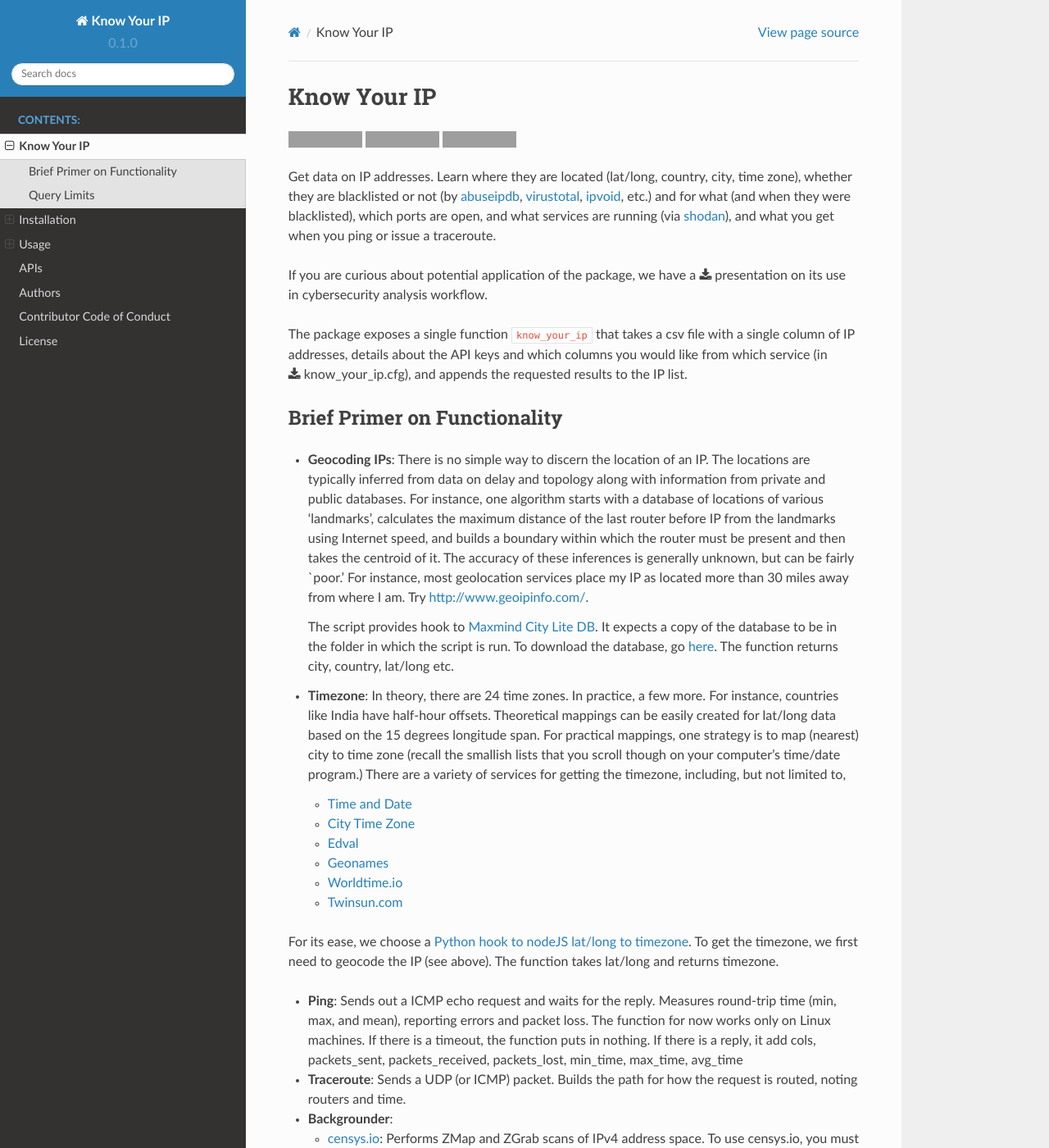
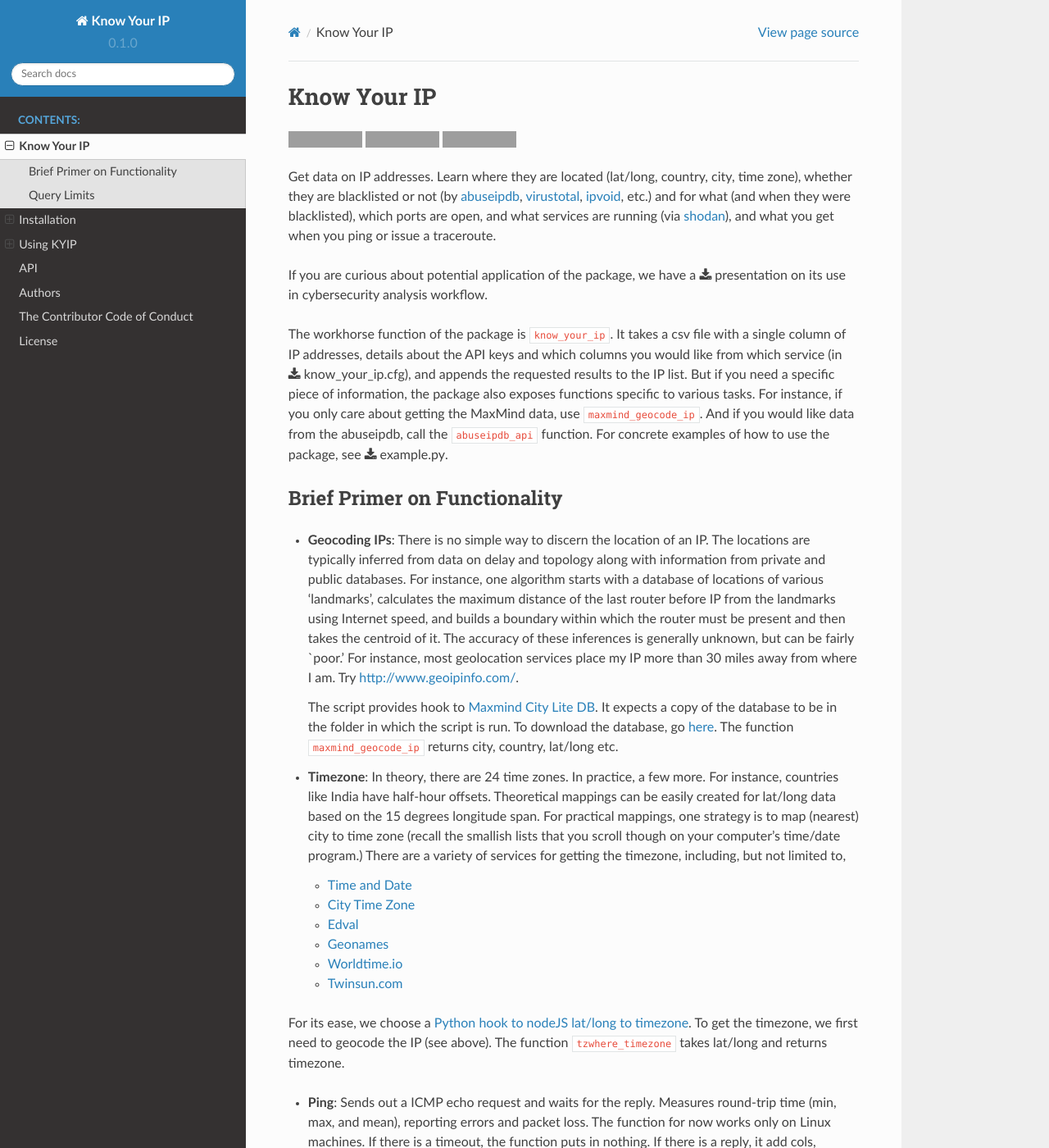
Before and after one commit to themains/know_your_ip, a Sphinx documentation site: the page built from docs/source/know_your_ip.rst, in a window 1280 px wide and 1400 px high. Shown: the whole window at 82% size. Built offline with Sphinx 7.4.7 and the Read the Docs theme 2.0.0, drawn with Linux system fonts in a browser that asks for light colours; some of the changed text lies outside the part shown; grey boxes are pictures that could not be loaded.

Commit message:
fixing documentation

```diff
--- a/docs/source/know_your_ip.rst
+++ b/docs/source/know_your_ip.rst
@@ -21,10 +21,14 @@ If you are curious about potential application of the package, we have a
 :download:`presentation <../../know_your_ip/presentation/kip.pdf>` on
 its use in cybersecurity analysis workflow.
 
-The package exposes a single function ``know_your_ip`` that takes a csv file
+The workhorse function of the package is ``know_your_ip``. It takes a csv file
 with a single column of IP addresses, details about the API keys and which
 columns you would like from which service (in :download:`know_your_ip.cfg <../../know_your_ip/know_your_ip.cfg>`),
-and appends the requested results to the IP list.
+and appends the requested results to the IP list. But if you need a specific
+piece of information, the package also exposes functions specific to various tasks.
+For instance, if you only care about getting the MaxMind data, use ``maxmind_geocode_ip``. And
+if you would like data from the abuseipdb, call the ``abuseipdb_api`` function. For concrete examples of
+how to use the package, see :download:`example.py <../../know_your_ip/example.py>`.
 
 Brief Primer on Functionality
 ~~~~~~~~~~~~~~~~~~~~~~~~~~~~~
@@ -38,15 +42,15 @@ Brief Primer on Functionality
    a boundary within which the router must be present and then takes the
    centroid of it. The accuracy of these inferences is generally
    unknown, but can be fairly \`poor.' For instance, most geolocation
-   services place my IP as located more than 30 miles away from where I
-   am. Try http://www.geoipinfo.com/.
+   services place my IP more than 30 miles away from where I am.
+   Try http://www.geoipinfo.com/.
 
    The script provides hook to `Maxmind City Lite
    DB <http://dev.maxmind.com/geoip/geoip2/geolite2/>`__. It expects a
    copy of the database to be in the folder in which the script is run.
    To download the database, go
    `here <http://dev.maxmind.com/geoip/geoip2/geolite2/>`__. The
-   function returns city, country, lat/long etc.
+   function ``maxmind_geocode_ip`` returns city, country, lat/long etc.
 
 -  **Timezone**: In theory, there are 24 time zones. In practice, a few
    more. For instance, countries like India have half-hour offsets.
@@ -66,8 +70,8 @@ Brief Primer on Functionality
 
 For its ease, we choose a `Python hook to nodeJS lat/long to
 timezone <https://github.com/pegler/>`__. To get the timezone, we first
-need to geocode the IP (see above). The function takes lat/long and
-returns timezone.
+need to geocode the IP (see above). The function ``tzwhere_timezone`` takes
+lat/long and returns timezone.
 
 -  **Ping**: Sends out a ICMP echo request and waits for the reply.
    Measures round-trip time (min, max, and mean), reporting errors and
@@ -202,8 +206,8 @@ So we must register to get these from thiers website and set to the configuratio
     See :download:`this example columns.txt <../../know_your_ip/columns.txt>`
 
 
-Usage
------
+Using KYIP
+----------
 
 ::
 
@@ -231,19 +235,19 @@ Usage
     --no-header           Output without header at the first row
 
 
-General Examples
-~~~~~~~~~~~~~~~~
+Examples
+~~~~~~~~~~~
 
 ::
 
     know_your_ip --file input.csv
 
-Please also look at :download:`example.py <../../know_your_ip/example.py>`, this way we'll be
-able to use this script as external lib.
+Please also look at :download:`example.py <../../know_your_ip/example.py>`. It shows you how you can use
+the package.
 
 
-Using with Pandas DataFrame
-~~~~~~~~~~~~~~~~~~~~~~~~~~~
+Using KYIP with Pandas DataFrame
+~~~~~~~~~~~~~~~~~~~~~~~~~~~~~~~~~
 
 ::
 
@@ -258,7 +262,7 @@ Using with Pandas DataFrame
 
     odf.to_csv('output.csv', index=False)
 
-APIs
+API
 ----
 
 .. automodule:: know_your_ip
@@ -270,7 +274,7 @@ Authors
 
 Suriyan Laohaprapanon and Gaurav Sood
 
-Contributor Code of Conduct
+The Contributor Code of Conduct
 ---------------------------
 
 The project welcomes contributions from everyone! In fact, it depends on
```
Also changed, not shown: 1 other file.
